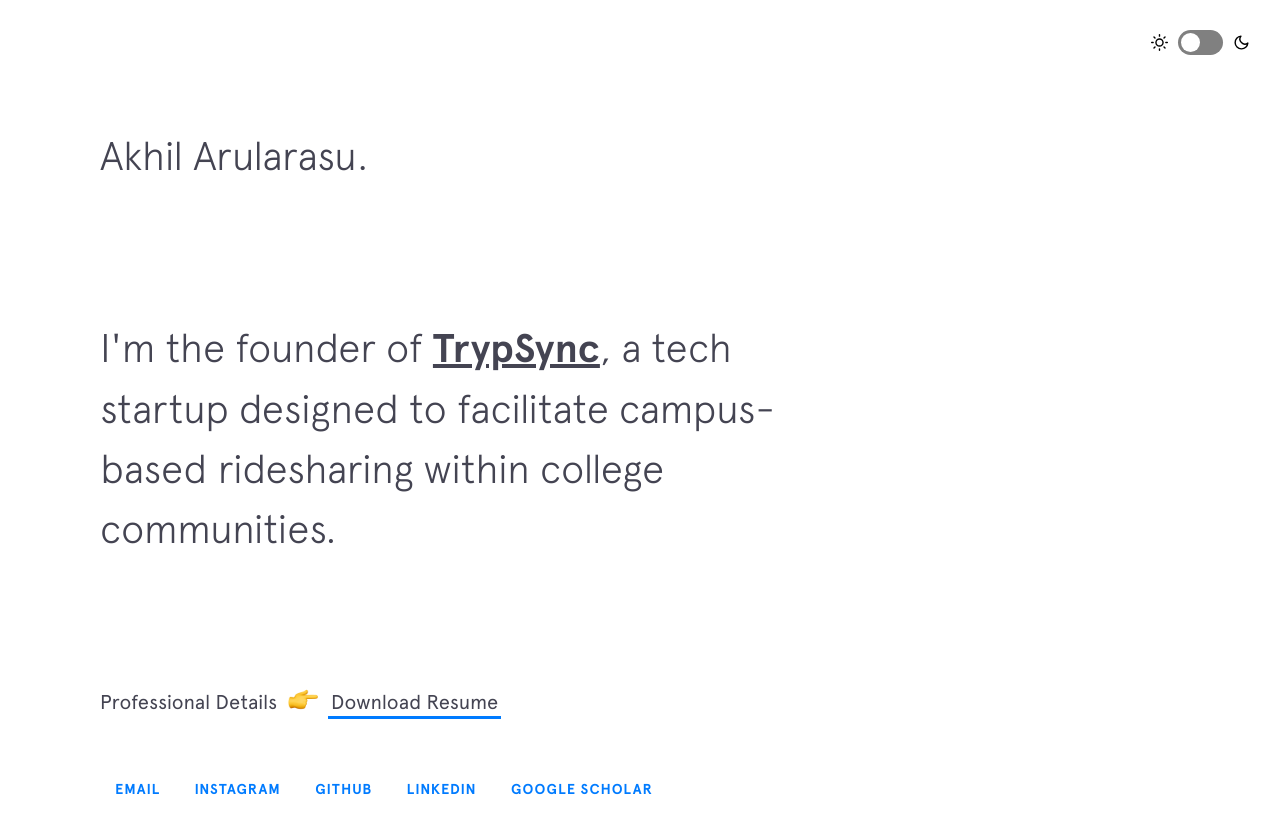
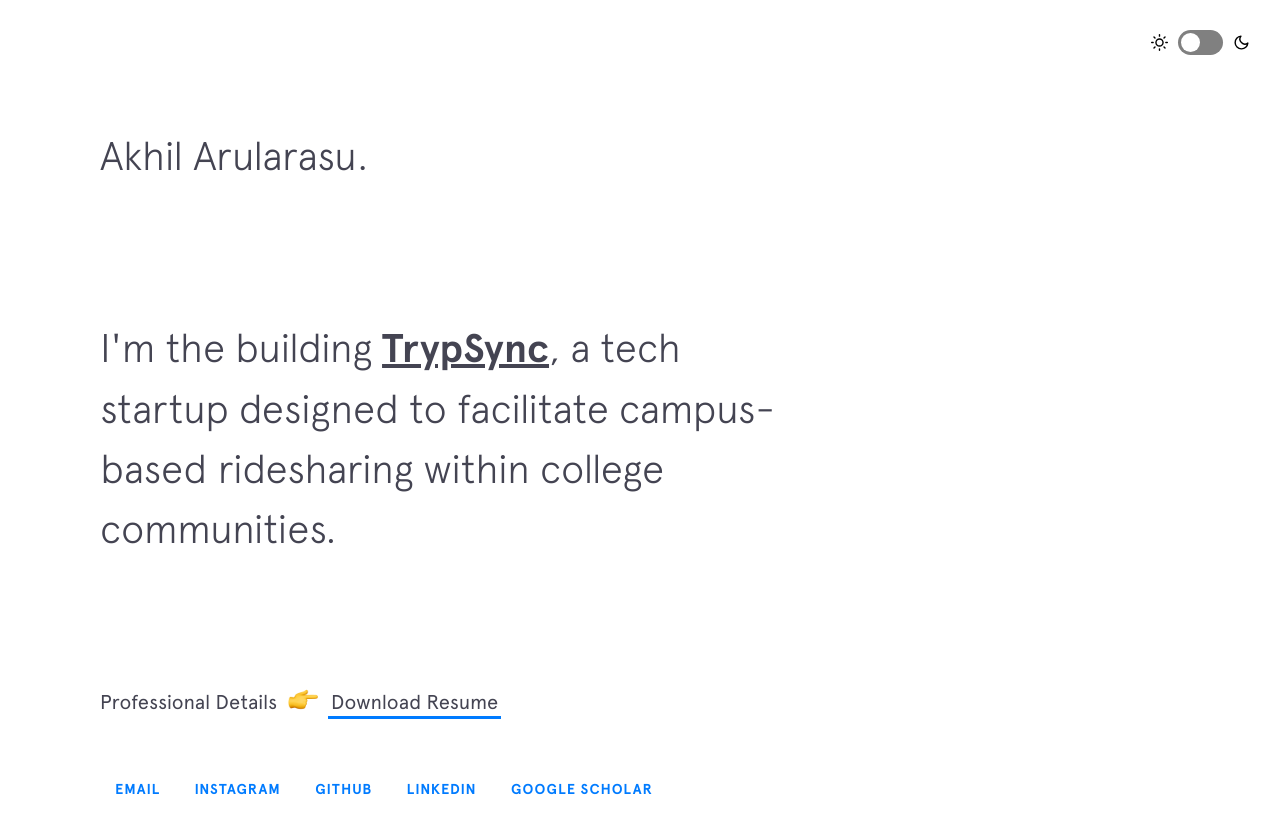
Before and after one commit to akhil-arularasu/akhil-arularasu.github.io, a Jekyll site: the page built from index.html, in a window 1280 px wide. Shown: the top 834 px of the page. Built offline with Jekyll 4.4.1, drawn with Linux system fonts in a browser that asks for light colours; nearby versions of some CDN libraries.

Commit message:
Update intro.html

```diff
--- a/_includes/intro.html
+++ b/_includes/intro.html
@@ -1,6 +1,6 @@
 <header class="intro">
   <h1 class="intro__hello">Akhil Arularasu.</h1>
-  <h5 class="intro__tagline">I'm the founder of <a href="https://www.trypsync.com" style="text-decoration: underline;">TrypSync</a>, a tech startup designed to facilitate campus-based ridesharing within college communities.</h5>
+  <h5 class="intro__tagline">I'm the building <a href="https://www.trypsync.com" style="text-decoration: underline;">TrypSync</a>, a tech startup designed to facilitate campus-based ridesharing within college communities.</h5>
 
     <h3 class="intro__contact">
     <span> Professional Details </span>
```
